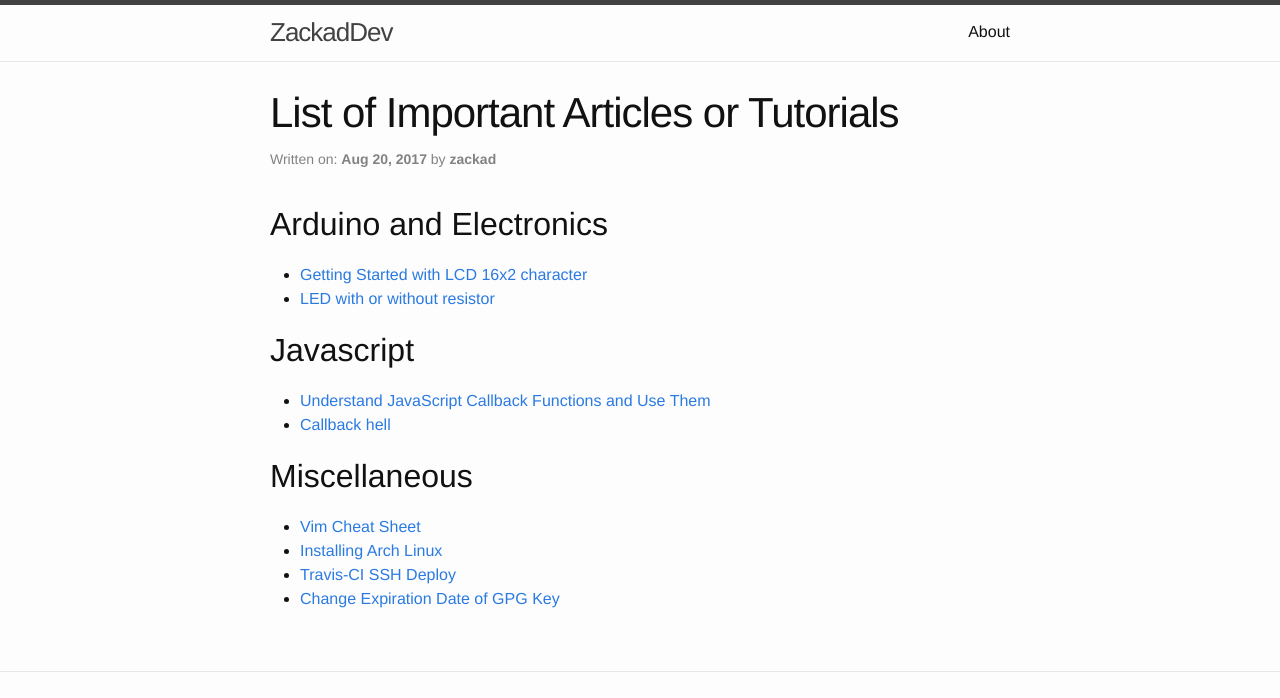
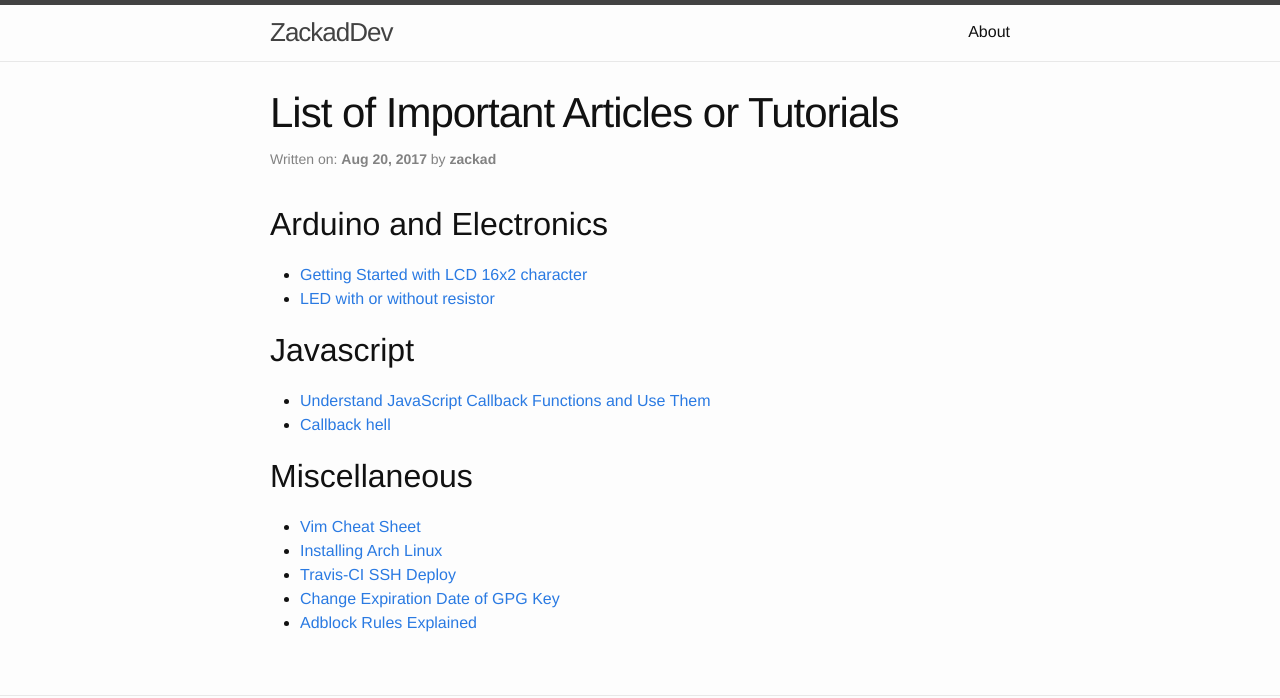
Before and after one commit to zackad/blog-src, a Jekyll site: the page built from _posts/2017-08-20-important-articles-and-tutorials.md, in a window 1280 px wide, cut to the strip 0-698 px from the top of the page. Built offline with Jekyll 4.4.1, drawn with Linux system fonts in a browser that asks for light colours; comment, search, counter and statistics services are not loaded.

Commit message:
adblock rules cheatsheet

```diff
--- a/_posts/2017-08-20-important-articles-and-tutorials.md
+++ b/_posts/2017-08-20-important-articles-and-tutorials.md
@@ -18,3 +18,4 @@ title: "List of Important Articles or Tutorials"
 - [Installing Arch Linux](https://www.ostechnix.com/install-arch-linux-latest-version/)
 - [Travis-CI SSH Deploy](https://oncletom.io/2016/travis-ssh-deploy/)
 - [Change Expiration Date of GPG Key](https://www.g-loaded.eu/2010/11/01/change-expiration-date-gpg-key/)
+- [Adblock Rules Explained](https://adblockplus.org/filter-cheatsheet)
```
